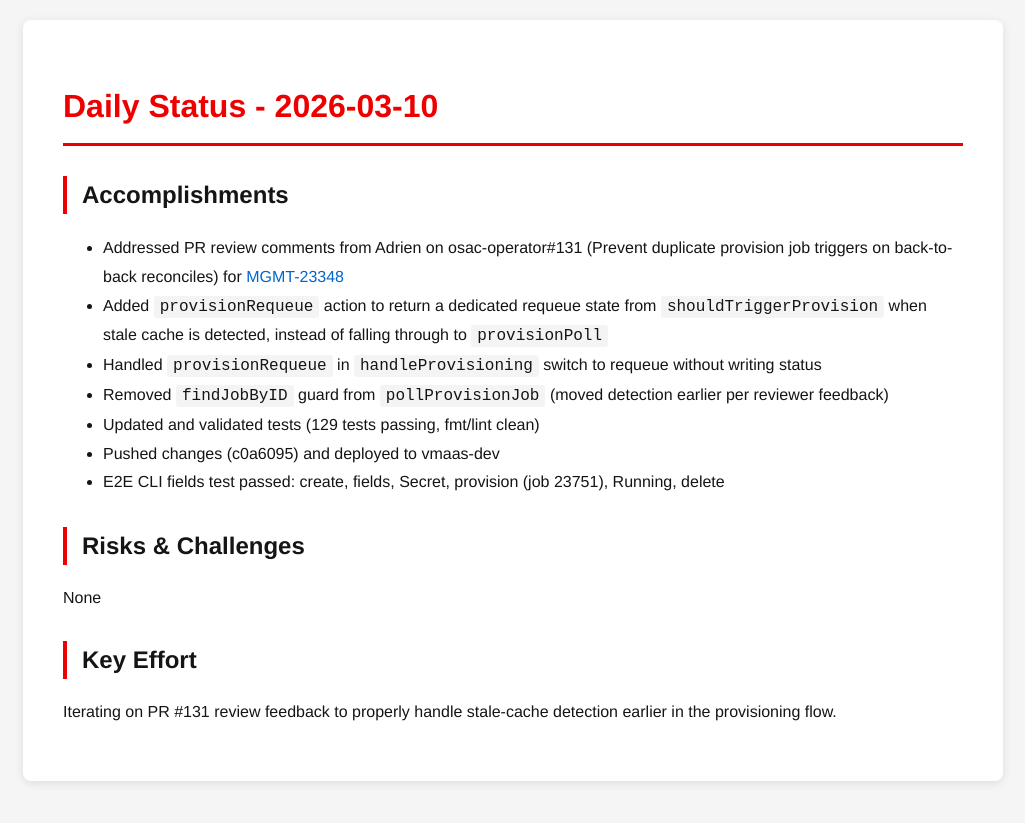
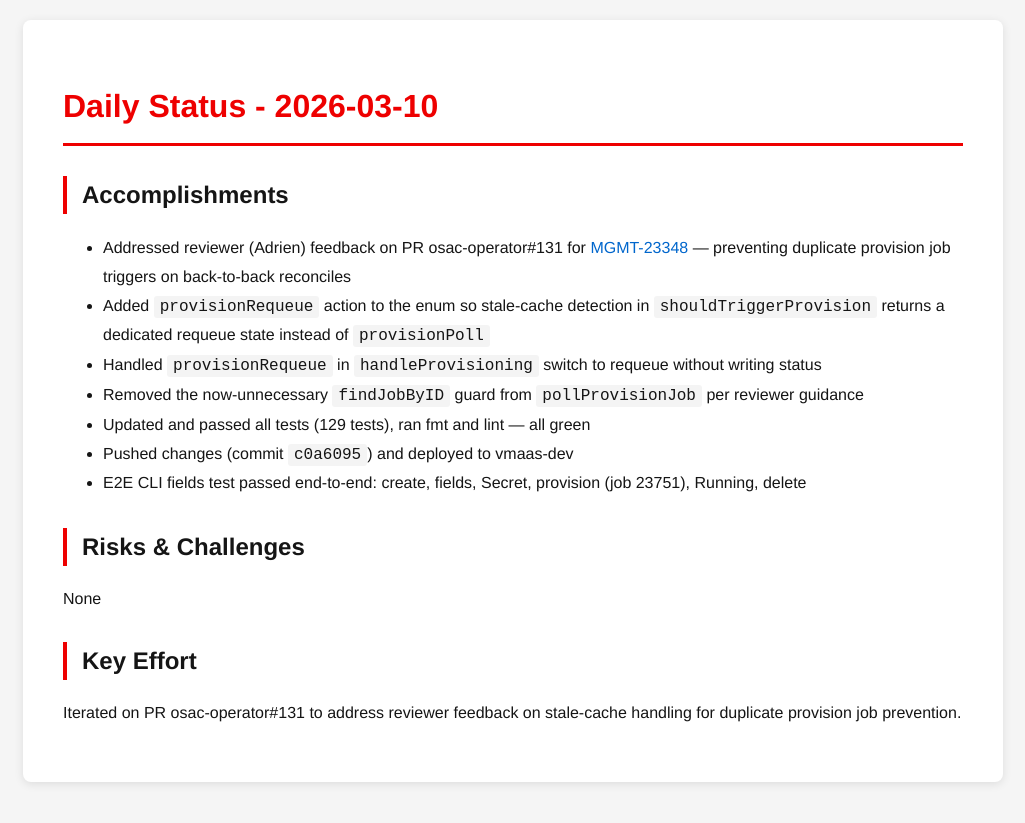
Before and after one commit to tzvatot/daily-status, a Jekyll site: the page built from 2026-03-10.md, in a window 1280 px wide. Shown: the top 823 px of the page, without its empty margins (127-1152 px from the left). Built offline with Jekyll 4.4.1, drawn with Linux system fonts in a browser that asks for light colours.

Commit message:
Daily status update - 2026-03-10

```diff
--- a/2026-03-10.md
+++ b/2026-03-10.md
@@ -7,16 +7,16 @@ date: 2026-03-10
 # Daily Status - 2026-03-10
 
 ## Accomplishments
-- Addressed PR review comments from Adrien on osac-operator#131 (Prevent duplicate provision job triggers on back-to-back reconciles) for [MGMT-23348](https://issues.redhat.com/browse/MGMT-23348)
-- Added `provisionRequeue` action to return a dedicated requeue state from `shouldTriggerProvision` when stale cache is detected, instead of falling through to `provisionPoll`
+- Addressed reviewer (Adrien) feedback on PR osac-operator#131 for [MGMT-23348](https://issues.redhat.com/browse/MGMT-23348) — preventing duplicate provision job triggers on back-to-back reconciles
+- Added `provisionRequeue` action to the enum so stale-cache detection in `shouldTriggerProvision` returns a dedicated requeue state instead of `provisionPoll`
 - Handled `provisionRequeue` in `handleProvisioning` switch to requeue without writing status
-- Removed `findJobByID` guard from `pollProvisionJob` (moved detection earlier per reviewer feedback)
-- Updated and validated tests (129 tests passing, fmt/lint clean)
-- Pushed changes (c0a6095) and deployed to vmaas-dev
-- E2E CLI fields test passed: create, fields, Secret, provision (job 23751), Running, delete
+- Removed the now-unnecessary `findJobByID` guard from `pollProvisionJob` per reviewer guidance
+- Updated and passed all tests (129 tests), ran fmt and lint — all green
+- Pushed changes (commit `c0a6095`) and deployed to vmaas-dev
+- E2E CLI fields test passed end-to-end: create, fields, Secret, provision (job 23751), Running, delete
 
 ## Risks & Challenges
 None
 
 ## Key Effort
-Iterating on PR #131 review feedback to properly handle stale-cache detection earlier in the provisioning flow.
+Iterated on PR osac-operator#131 to address reviewer feedback on stale-cache handling for duplicate provision job prevention.
```
